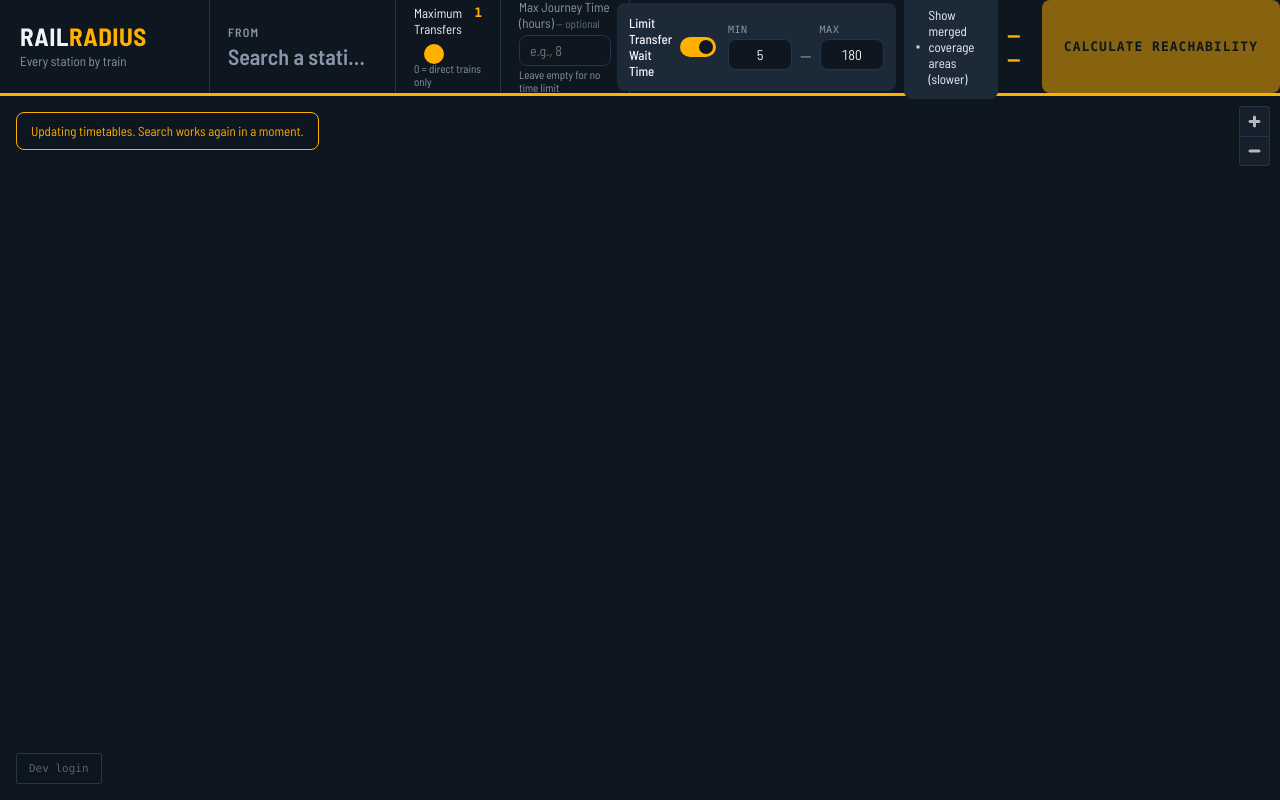
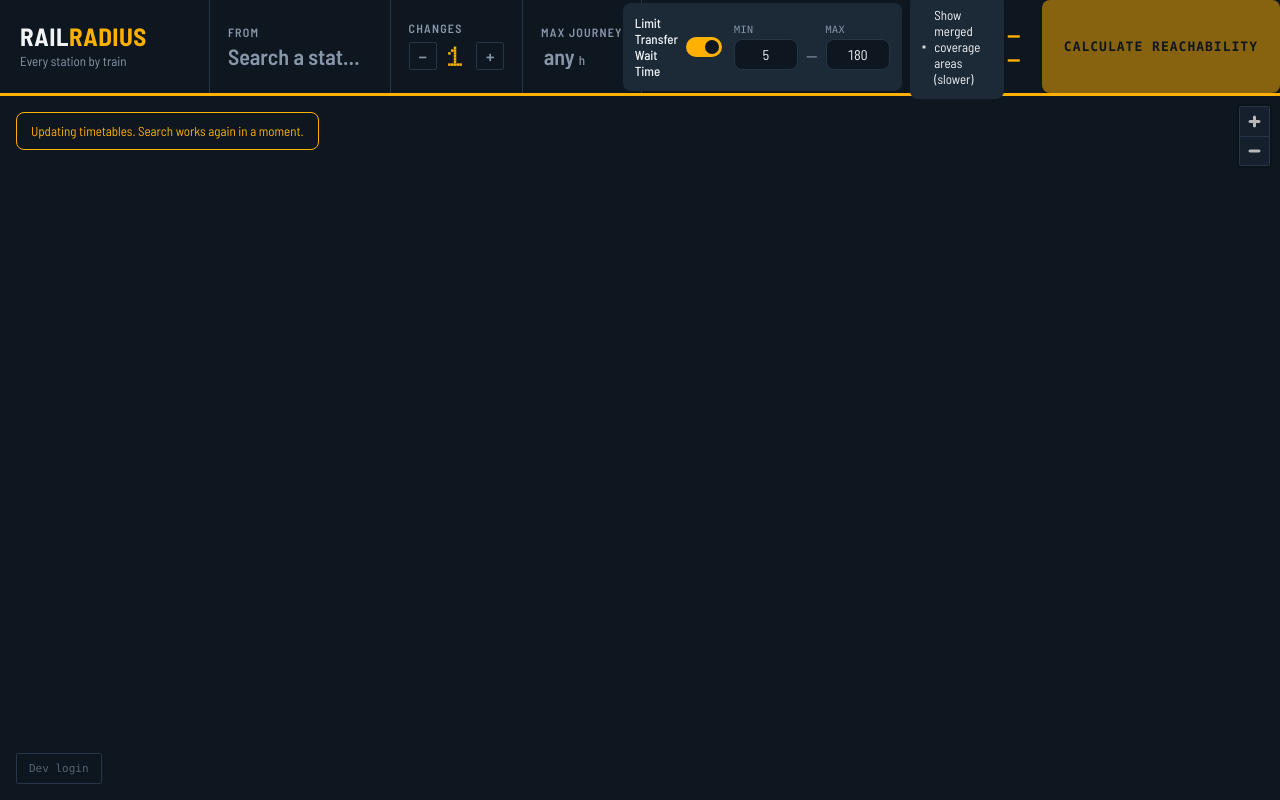
Before and after one commit to FabianRath/RailRadius, a plain HTML site: page frontend/index.html in a window 1280 px wide. Drawn offline with Linux system fonts and the light colour scheme; no server answers.

Commit message:
Replace the transfer slider with a stepper and restyle Max journey (F37)
Claude-Session: https://claude.ai/code/session_01PM2Bo4sNT5UHpSGphMyTew

```diff
--- a/frontend/css/app.css
+++ b/frontend/css/app.css
@@ -177,7 +177,8 @@ body {
     text-overflow: ellipsis;
 }
 
-#searchInput::placeholder {
+#searchInput::placeholder,
+#maxJourneyTime::placeholder {
     color: var(--muted);
 }
 
@@ -209,18 +210,59 @@ body {
     padding: 6px 10px;
 }
 
-.board-bar .slider-container,
-.board-bar .field {
-    margin: 0;
+.board-changes,
+.board-maxtime {
+    flex: none;
 }
 
-.board-bar .slider-label,
-.board-bar .field-label {
-    margin-bottom: 4px;
+.stepper {
+    display: flex;
+    align-items: center;
+    gap: 8px;
 }
 
-.board-bar .field-hint {
-    margin-top: 2px;
+.stepper-value {
+    font: 900 28px/1 var(--font-board);
+    color: var(--amber);
+    width: 1.4ch;
+    text-align: center;
+}
+
+.stepper-btn {
+    width: 28px;
+    height: 28px;
+    background: transparent;
+    border: 1px solid var(--line);
+    border-radius: var(--radius);
+    color: var(--muted);
+    font: 600 18px/1 var(--font-ui);
+    cursor: pointer;
+}
+
+.stepper-btn:not(:disabled):hover {
+    border-color: var(--amber);
+    color: var(--text);
+}
+
+.stepper-btn:disabled {
+    opacity: 0.35;
+    cursor: default;
+}
+
+.board-maxtime-row {
+    display: flex;
+    align-items: baseline;
+}
+
+#maxJourneyTime {
+    width: 3ch;
+    text-align: right;
+}
+
+.board-unit {
+    font: 500 13px var(--font-ui);
+    color: var(--muted);
+    margin-left: 4px;
 }
 
 .board-options {
@@ -372,74 +414,6 @@ input[type="number"]::-webkit-inner-spin-button {
 }
 
 /* ── Query form ── */
-.slider-container {
-    margin-bottom: 24px;
-}
-
-.slider-label {
-    display: flex;
-    justify-content: space-between;
-    margin-bottom: 12px;
-    font-size: 13px;
-}
-
-.slider-value {
-    font-family: var(--font-mono);
-    color: var(--accent-rail);
-    font-weight: 600;
-}
-
-input[type="range"] {
-    width: 100%;
-    height: 6px;
-    -webkit-appearance: none;
-    appearance: none;
-    background: var(--bg-primary);
-    border-radius: 3px;
-    outline: none;
-}
-
-input[type="range"]::-webkit-slider-thumb {
-    -webkit-appearance: none;
-    appearance: none;
-    width: 20px;
-    height: 20px;
-    background: var(--accent-rail);
-    border-radius: 50%;
-    cursor: pointer;
-}
-
-input[type="range"]::-moz-range-thumb {
-    width: 20px;
-    height: 20px;
-    background: var(--accent-rail);
-    border-radius: 50%;
-    cursor: pointer;
-    border: none;
-}
-
-.field {
-    margin: 16px 0;
-}
-
-.field-label {
-    display: block;
-    font-size: 13px;
-    color: var(--text-secondary);
-    margin-bottom: 8px;
-}
-
-.field-optional {
-    font-size: 11px;
-    opacity: 0.7;
-}
-
-.field-hint {
-    font-size: 11px;
-    color: var(--text-secondary);
-    margin-top: 6px;
-}
-
 .option-box {
     margin-bottom: 16px;
     padding: 12px;
--- a/frontend/index.html
+++ b/frontend/index.html
@@ -29,24 +29,22 @@
             </div>
 
             <div class="board-field board-changes">
-                <div class="slider-container">
-                    <div class="slider-label">
-                        <span>Maximum Transfers</span>
-                        <span class="slider-value" id="transferValue">1</span>
-                    </div>
-                    <input type="range" id="transferSlider" min="0" max="5" value="1" step="1">
-                    <div class="field-hint">0 = direct trains only</div>
+                <span class="board-label" id="transferLabel">Changes</span>
+                <div class="stepper" title="0 = direct trains only">
+                    <button type="button" class="stepper-btn" id="transferMinus" aria-label="Fewer changes">−</button>
+                    <input type="number" id="transferInput" class="stepper-value" min="0" max="5" step="1" value="1"
+                           aria-labelledby="transferLabel" aria-describedby="transferHint">
+                    <button type="button" class="stepper-btn" id="transferPlus" aria-label="More changes">+</button>
                 </div>
+                <span id="transferHint" hidden>0 = direct trains only</span>
             </div>
 
             <div class="board-field board-maxtime">
-                <div class="field">
-                    <label class="field-label" for="maxJourneyTime">
-                        Max Journey Time (hours)<span class="field-optional"> — optional</span>
-                    </label>
-                    <input type="number" id="maxJourneyTime" class="search-input"
-                           placeholder="e.g., 8" min="0.5" max="24" step="0.5">
-                    <div class="field-hint">Leave empty for no time limit</div>
+                <label class="board-label" for="maxJourneyTime">Max journey</label>
+                <div class="board-maxtime-row">
+                    <input type="number" id="maxJourneyTime" class="board-value" placeholder="any"
+                           min="0.5" max="24" step="0.5" title="Leave empty for no time limit">
+                    <span class="board-unit">h</span>
                 </div>
             </div>
 
--- a/frontend/js/query-form.js
+++ b/frontend/js/query-form.js
@@ -6,8 +6,9 @@ const DEFAULT_MAX_TRANSFER_MINUTES = 180;
 const UNLIMITED_TRANSFER_MINUTES = 99999;
 
 const calculateBtn = document.getElementById('calculateBtn');
-const transferSlider = document.getElementById('transferSlider');
-const transferValue = document.getElementById('transferValue');
+const transferInput = document.getElementById('transferInput');
+const transferMinus = document.getElementById('transferMinus');
+const transferPlus = document.getElementById('transferPlus');
 const maxJourneyTimeInput = document.getElementById('maxJourneyTime');
 const transferTimeToggle = document.getElementById('transferTimeToggle');
 const transferTimeHint = document.getElementById('transferTimeToggleHint');
@@ -19,11 +20,14 @@ const coverageToggle = document.getElementById('showMergedZones');
 let transferTimeLimitEnabled = true;
 
 export function initQueryForm(onCoverageToggle) {
-    transferSlider.addEventListener('input', () => { transferValue.textContent = transferSlider.value; });
+    transferMinus.addEventListener('click', () => { transferInput.stepDown(); updateStepperButtons(); });
+    transferPlus.addEventListener('click', () => { transferInput.stepUp(); updateStepperButtons(); });
+    transferInput.addEventListener('input', updateStepperButtons);
     transferTimeToggle.addEventListener('click', toggleTransferTimeLimit);
     minTransferTimeInput.addEventListener('input', updateTransferTimeHint);
     maxTransferTimeInput.addEventListener('input', updateTransferTimeHint);
     coverageToggle.addEventListener('change', onCoverageToggle);
+    updateStepperButtons();
     updateTransferTimeHint();
 }
 
@@ -37,13 +41,29 @@ export function coverageEnabled() {
 
 export function readQuery() {
     return {
-        maxTransfers: parseInt(transferSlider.value),
+        maxTransfers: clampTransfers(transferInput.value),
         maxJourneyHours: maxJourneyTimeInput.value ? parseFloat(maxJourneyTimeInput.value) : null,
         minTransferMinutes: transferTimeLimitEnabled ? (parseInt(minTransferTimeInput.value) || 0) : 0,
         maxTransferMinutes: transferTimeLimitEnabled
             ? (parseInt(maxTransferTimeInput.value) || DEFAULT_MAX_TRANSFER_MINUTES)
             : UNLIMITED_TRANSFER_MINUTES
     };
+}
+
+// stepUp()/stepDown() fire no input event, so the buttons call this themselves
+function updateStepperButtons() {
+    const transfers = clampTransfers(transferInput.value);
+    transferMinus.disabled = transfers <= Number(transferInput.min);
+    transferPlus.disabled = transfers >= Number(transferInput.max);
+}
+
+// The field accepts any typed text; empty or invalid input means the minimum
+function clampTransfers(value) {
+    const min = Number(transferInput.min);
+    const max = Number(transferInput.max);
+    const transfers = parseInt(value, 10);
+    if (Number.isNaN(transfers)) return min;
+    return Math.min(max, Math.max(min, transfers));
 }
 
 function toggleTransferTimeLimit() {
```
Also changed, not shown: 1 other file.
